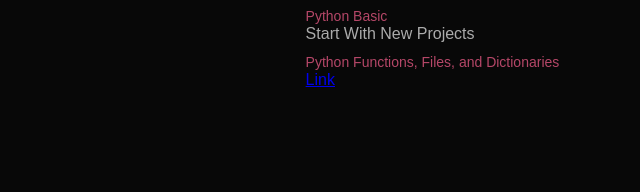
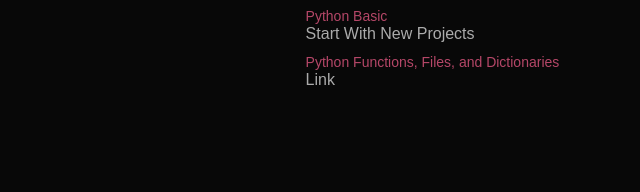
Before and after one commit to GAURAVETH/Portfolio, a plain HTML site: page index.html in a window 1280 px wide. Shown: the part 1251-1443 px from the top of the page, 232-872 px from the left. Drawn offline with Linux system fonts and the light colour scheme.

Commit message:
Update style.css

```diff
--- a/style.css
+++ b/style.css
@@ -233,6 +233,12 @@ width: 100%;
     transform: translateY(-10px);
 }
 
+ul li a {
+        list-style: none;
+    text-underline-offset: none;
+    text-decoration: none;
+    color: #ABABAB;
+}
 /* ----------PORTFOLIO---------- */
 #portfolio {
     padding: 50px 0;
```
